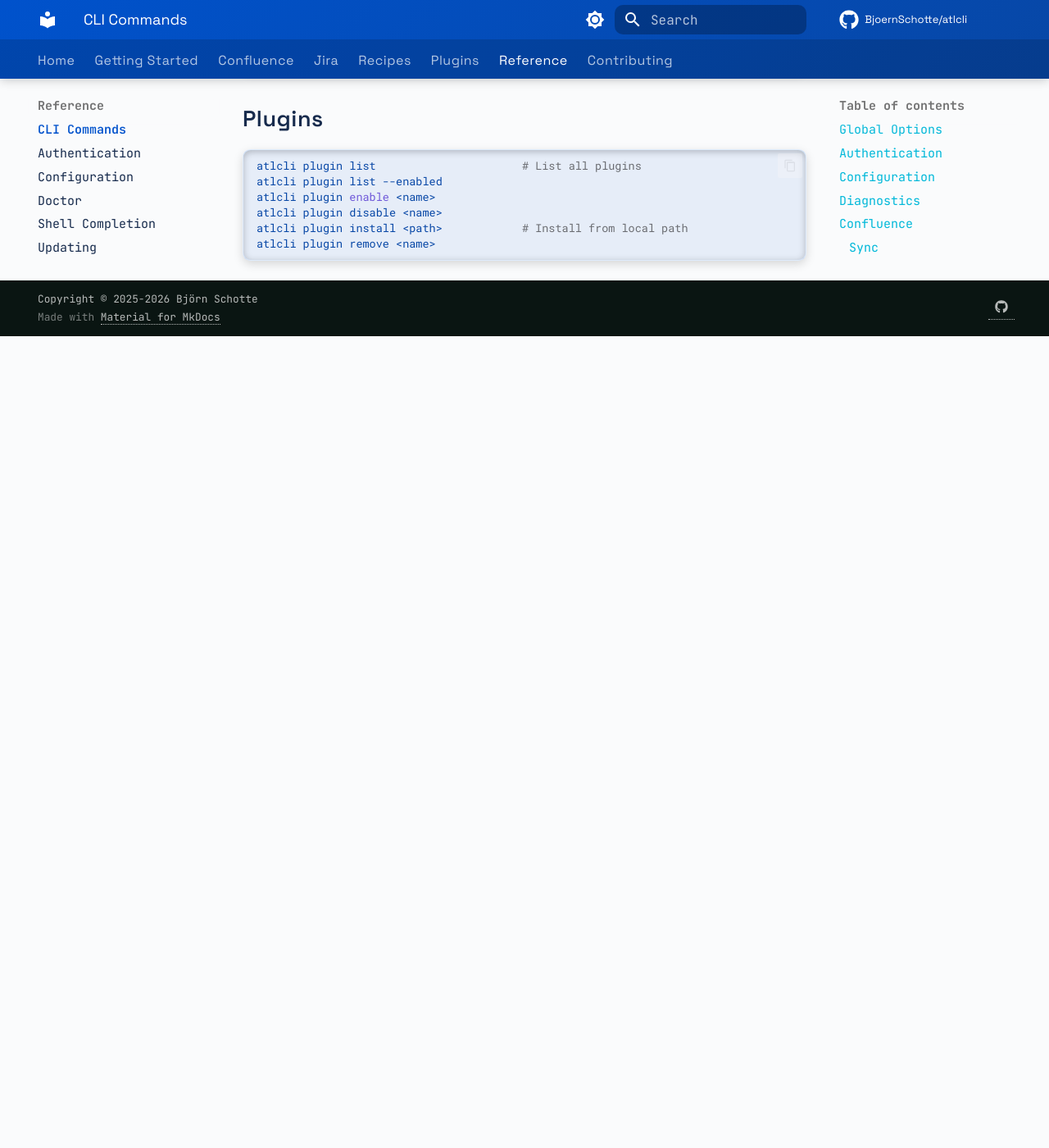
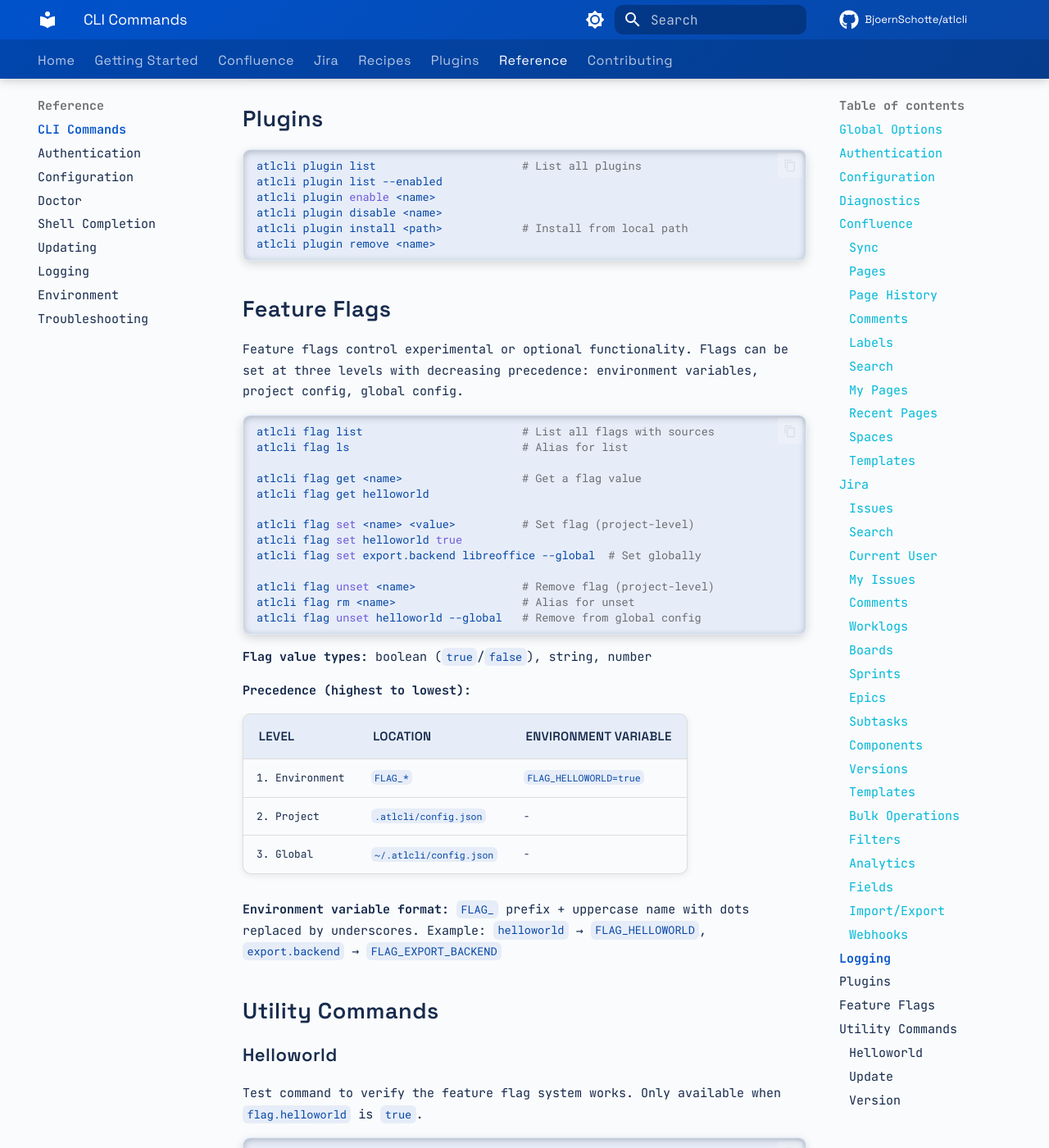
Before and after one commit to BjoernSchotte/atlcli, an MkDocs documentation site: the page built from docs/reference/cli-commands.md, in a window 1280 px wide and 1400 px high, scrolled down 11551 px. Shown: the whole window at 82% size. Built offline with MkDocs 1.6.1 and Material for MkDocs 9.7.7, drawn with Linux system fonts in a browser that asks for light colours; comment, search, counter and statistics services are not loaded; before the commit the page ends 11961 px from its top, so only the background shows below that; some of the changed text lies outside the part shown.

Commit message:
feat(cli): add helloworld command gated by feature flag
Add a demo command that only works when flag.helloworld is set to true.
When the flag is not set or false, the command behaves as if it doesn't
exist (shows root help).

This serves as a test/demo for the feature flag system.

Co-Authored-By: Claude Opus 4.5 <noreply@anthropic.com>

````diff
--- a/docs/reference/cli-commands.md
+++ b/docs/reference/cli-commands.md
@@ -570,3 +570,71 @@ atlcli plugin disable <name>
 atlcli plugin install <path>            # Install from local path
 atlcli plugin remove <name>
 ```
+
+## Feature Flags
+
+Feature flags control experimental or optional functionality. Flags can be set at three levels with decreasing precedence: environment variables, project config, global config.
+
+```bash
+atlcli flag list                        # List all flags with sources
+atlcli flag ls                          # Alias for list
+
+atlcli flag get <name>                  # Get a flag value
+atlcli flag get helloworld
+
+atlcli flag set <name> <value>          # Set flag (project-level)
+atlcli flag set helloworld true
+atlcli flag set export.backend libreoffice --global  # Set globally
+
+atlcli flag unset <name>                # Remove flag (project-level)
+atlcli flag rm <name>                   # Alias for unset
+atlcli flag unset helloworld --global   # Remove from global config
+```
+
+**Flag value types:** boolean (`true`/`false`), string, number
+
+**Precedence (highest to lowest):**
+
+| Level | Location | Environment Variable |
+|-------|----------|---------------------|
+| 1. Environment | `FLAG_*` | `FLAG_HELLOWORLD=true` |
+| 2. Project | `.atlcli/config.json` | - |
+| 3. Global | `~/.atlcli/config.json` | - |
+
+**Environment variable format:** `FLAG_` prefix + uppercase name with dots replaced by underscores.
+Example: `helloworld` → `FLAG_HELLOWORLD`, `export.backend` → `FLAG_EXPORT_BACKEND`
+
+## Utility Commands
+
+### Helloworld
+
+Test command to verify the feature flag system works. Only available when `flag.helloworld` is `true`.
+
+```bash
+# Enable the command
+atlcli flag set helloworld true
+
+# Run it
+atlcli helloworld
+# Output: Hello dear user, thank you that you use me! Star me at https://github.com/BjoernSchotte/atlcli
+
+# Disable (command will no longer be available)
+atlcli flag set helloworld false
+```
+
+**Purpose:** Simple test to verify feature flags work correctly. When the flag is not set or `false`, the command behaves as if it doesn't exist.
+
+### Update
+
+```bash
+atlcli update                           # Check for and install updates
+atlcli update --check                   # Check only, don't install
+```
+
+### Version
+
+```bash
+atlcli version                          # Show version
+atlcli --version                        # Same as above
+atlcli -v                               # Short form
+```
````
Also changed, not shown: 3 other files.
